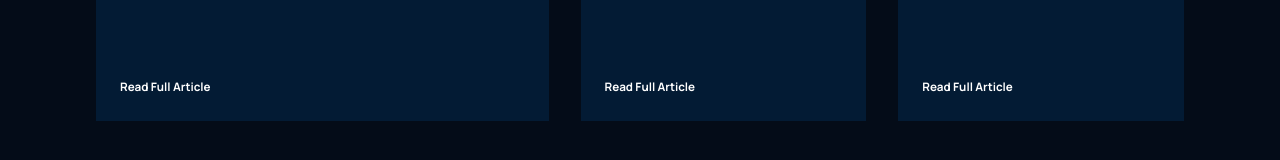
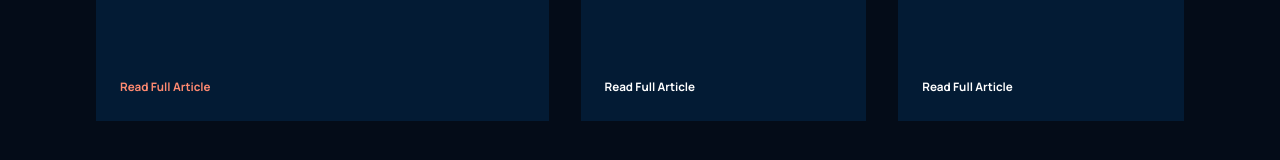
Before and after one commit to kushwahashubham/gpt3__react-web, a React (Create React App) app: page / in a window 1280 px wide. In both pictures the pointer is over the element 322 px from the left and 4095 px from the top of the page. Shown: the part 4008-4168 px from the top of the page. Built offline with nearby package versions, Linux system fonts and the light colour scheme.

Commit message:
Update article.css

```diff
--- a/src/components/article/article.css
+++ b/src/components/article/article.css
@@ -49,6 +49,10 @@
   cursor: pointer;
 }
 
+.gpt3__blog-container_article-content p:last-child:hover {
+  color: #ff8a71;
+}
+
 
 @media screen and (max-width: 550px) {
     .gpt3__blog-container_article h3 {
```
